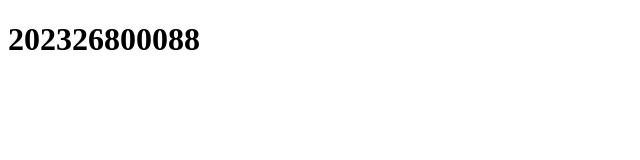
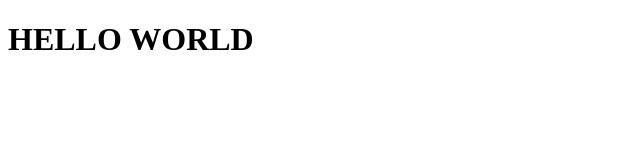
Before and after one commit to Kevin7065/KevinShah_88_ESE2025, a plain HTML site: page index.html in a window 1280 px wide. Shown: the whole page, without its empty margins (0-640 px from the left). Drawn offline with Linux system fonts and the light colour scheme.

Commit message:
first commit

```diff
--- a/index.html
+++ b/index.html
@@ -4,6 +4,6 @@
   <title>KevinShah</title>
 </head>
 <body>
-  <h1>202326800088</h1>
+  <h1>HELLO WORLD</h1>
 </body>
 </html>
```
